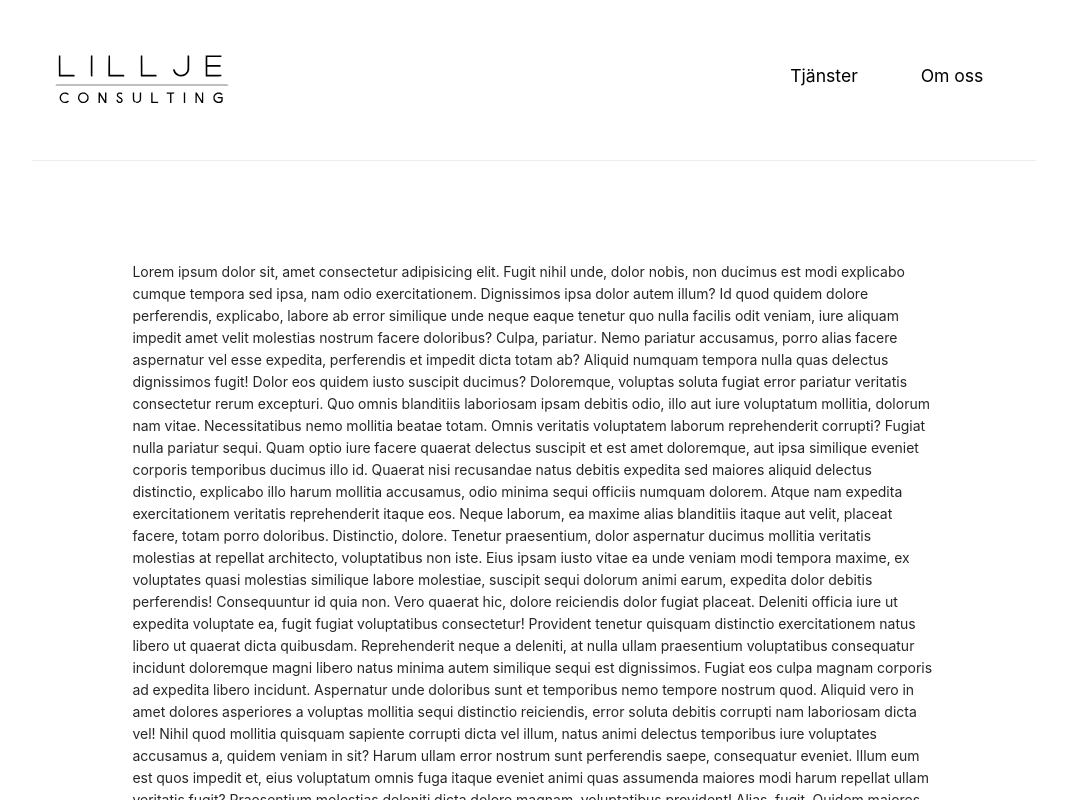
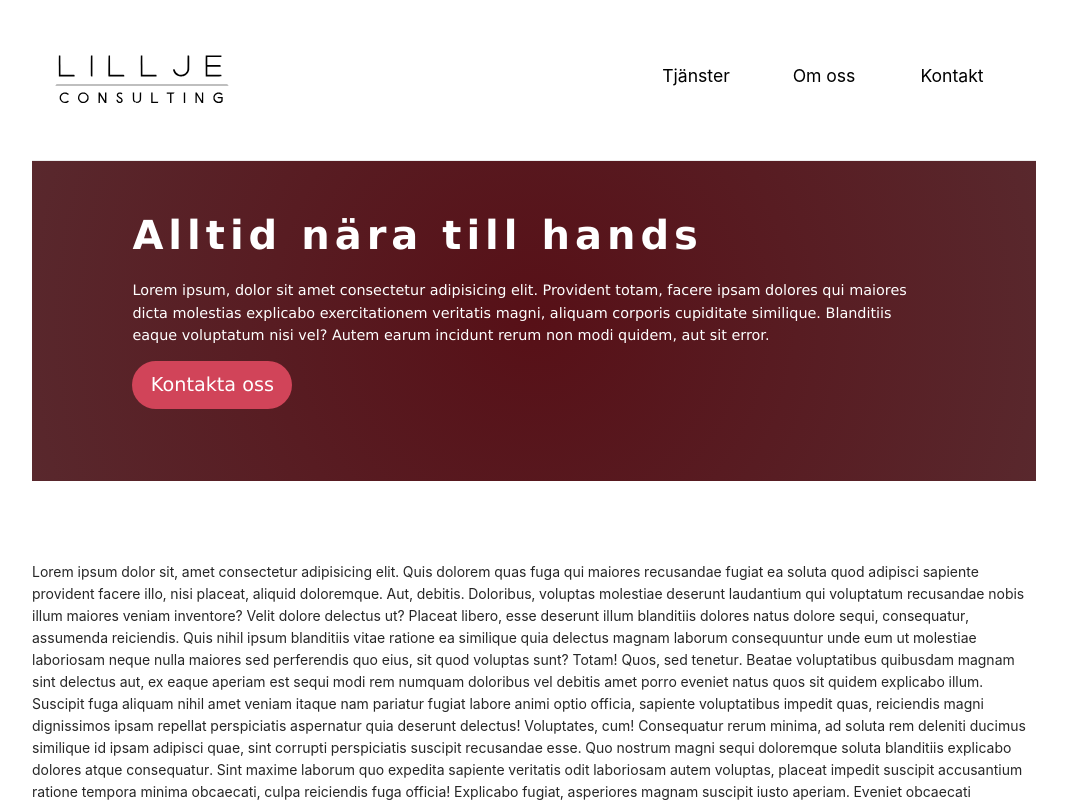
Before and after one commit to alillje/lillje-consulting, a React (Create React App) app in the folder client/: page / in a window 1280 px wide. Shown: the top 800 px of the page, without its empty margins (106-1173 px from the left). Built offline with nearby package versions, Linux system fonts and the light colour scheme.

Commit message:
Add style to home.js

```diff
--- a/client/src/App.css
+++ b/client/src/App.css
@@ -23,5 +23,5 @@
 
 main {
     width: 100%;
-    padding: 10%;
+    padding: 0% 0% 10% 0%;
 }
--- a/client/src/App.js
+++ b/client/src/App.js
@@ -2,7 +2,6 @@ import "./App.css";
 import "antd/dist/antd.css";
 
 import React from "react";
-
 
 // React router
 import { BrowserRouter as Router, Route, Routes } from "react-router-dom";
@@ -10,6 +9,8 @@ import { BrowserRouter as Router, Route, Routes } from "react-router-dom";
 // Pages
 import Home from "./pages/home/home";
 import About from "./pages/about/about";
+import Contact from "./pages/contact/contact";
+
 import Error from "./pages/error/error";
 
 // Header
@@ -18,20 +19,17 @@ import Footer from "./components/footer/footer";
 
 // MainContent holder
 
-
 function App() {
   const backgroundColor = "#ffffff";
   return (
     <Router>
-      <div
-        style={{ backgroundColor: backgroundColor }}
-        className="mainLayout"
-      >
+      <div style={{ backgroundColor: backgroundColor }} className="mainLayout">
         <Header buttonColor={backgroundColor} className="mainHeader"></Header>
         <main>
           <Routes>
             <Route exact path="/" element={<Home />} />
-            <Route path="/about" element={<About />} />
+            <Route path="/om-oss" element={<About />} />
+            <Route path="/kontakta-oss" element={<Contact />} />
             <Route path="/*" element={<Error />} />
           </Routes>
         </main>
--- a/client/src/components/header/header.js
+++ b/client/src/components/header/header.js
@@ -29,8 +29,12 @@ const Header = (props) => {
             <Navbutton name="Tjänster" buttonColor={buttonColor} ></Navbutton>
         </NavLink>
 
-        <NavLink to="/about">
+        <NavLink to="/om-oss">
             <Navbutton name="Om oss" buttonColor={buttonColor} ></Navbutton>
+        </NavLink>
+
+        <NavLink to="/kontakta-oss">
+            <Navbutton name="Kontakt" buttonColor={buttonColor} ></Navbutton>
         </NavLink>
         </Menu>
     </div>
--- /dev/null
+++ b/client/src/pages/contact/contact.js
@@ -0,0 +1,10 @@
+
+const Contact = () => {
+    return (
+      <div>
+          <h2>Contact</h2>
+      </div>
+    );
+  }
+
+  export default Contact;
--- a/client/src/pages/home/home.css
+++ b/client/src/pages/home/home.css
@@ -0,0 +1,47 @@
+
+.homeContainer {
+    width: 100%;
+    margin: 0% 0% 5% 0%;
+}
+
+.homeJumbotron {
+    width: 100%;
+    height: 20rem;
+    background: rgb(87,16,23);
+    background: radial-gradient(circle, rgba(87,16,23,1) 0%, rgba(89,40,45,1) 100%);
+    margin-bottom: 5rem;
+}
+
+.homeJumbotron h1 {
+    font-size: 2.5rem;
+    color: #ffffff;
+    font-family:'Lucida Sans', 'Lucida Sans Regular', 'Lucida Grande', 'Lucida Sans Unicode', Geneva, Verdana, sans-serif;
+    font-weight: 600;
+    letter-spacing: 5px;
+    padding: 5% 0% 0% 10%;
+}
+
+.homeJumbotron p {
+    font-size: 0.9rem;
+    color: #ffffff;
+    font-family:'Lucida Sans', 'Lucida Sans Regular', 'Lucida Grande', 'Lucida Sans Unicode', Geneva, Verdana, sans-serif;
+    font-weight: 300;
+    padding: 0% 10% 0% 10%;
+}
+
+.homeJumbotronBtn {
+    width: 10rem;
+    height: 3rem;
+    font-family:'Lucida Sans', 'Lucida Sans Regular', 'Lucida Grande', 'Lucida Sans Unicode', Geneva, Verdana, sans-serif;
+    font-weight: 300;
+    margin: 0% 10% 0% 10%;
+    background-color: #d14459;
+    color: white;
+    border: none;
+    border-radius: 30px;
+    font-size: 1.2rem;
+}
+
+.homeParagraph {
+    margin: 0% 0% 10% 0%;
+}
--- a/client/src/pages/home/home.js
+++ b/client/src/pages/home/home.js
@@ -1,31 +1,32 @@
 import CardGroup from 'react-bootstrap/CardGroup';
 import Card from 'react-bootstrap/Card'
+import { Link } from 'react-router-dom';
+
+import './home.css'
 
 
 
 const Home = () => {
   return (
-    <>
-    <p>Lorem ipsum dolor sit, amet consectetur adipisicing elit. Fugit nihil unde, dolor nobis, non ducimus est modi explicabo cumque tempora sed ipsa, nam odio exercitationem. Dignissimos ipsa dolor autem illum?
-    Id quod quidem dolore perferendis, explicabo, labore ab error similique unde neque eaque tenetur quo nulla facilis odit veniam, iure aliquam impedit amet velit molestias nostrum facere doloribus? Culpa, pariatur.
-    Nemo pariatur accusamus, porro alias facere aspernatur vel esse expedita, perferendis et impedit dicta totam ab? Aliquid numquam tempora nulla quas delectus dignissimos fugit! Dolor eos quidem iusto suscipit ducimus?
-    Doloremque, voluptas soluta fugiat error pariatur veritatis consectetur rerum excepturi. Quo omnis blanditiis laboriosam ipsam debitis odio, illo aut iure voluptatum mollitia, dolorum nam vitae. Necessitatibus nemo mollitia beatae totam.
-    Omnis veritatis voluptatem laborum reprehenderit corrupti? Fugiat nulla pariatur sequi. Quam optio iure facere quaerat delectus suscipit et est amet doloremque, aut ipsa similique eveniet corporis temporibus ducimus illo id.
-    Quaerat nisi recusandae natus debitis expedita sed maiores aliquid delectus distinctio, explicabo illo harum mollitia accusamus, odio minima sequi officiis numquam dolorem. Atque nam expedita exercitationem veritatis reprehenderit itaque eos.
-    Neque laborum, ea maxime alias blanditiis itaque aut velit, placeat facere, totam porro doloribus. Distinctio, dolore. Tenetur praesentium, dolor aspernatur ducimus mollitia veritatis molestias at repellat architecto, voluptatibus non iste.
-    Eius ipsam iusto vitae ea unde veniam modi tempora maxime, ex voluptates quasi molestias similique labore molestiae, suscipit sequi dolorum animi earum, expedita dolor debitis perferendis! Consequuntur id quia non.
-    Vero quaerat hic, dolore reiciendis dolor fugiat placeat. Deleniti officia iure ut expedita voluptate ea, fugit fugiat voluptatibus consectetur! Provident tenetur quisquam distinctio exercitationem natus libero ut quaerat dicta quibusdam.
-    Reprehenderit neque a deleniti, at nulla ullam praesentium voluptatibus consequatur incidunt doloremque magni libero natus minima autem similique sequi est dignissimos. Fugiat eos culpa magnam corporis ad expedita libero incidunt.
-    Aspernatur unde doloribus sunt et temporibus nemo tempore nostrum quod. Aliquid vero in amet dolores asperiores a voluptas mollitia sequi distinctio reiciendis, error soluta debitis corrupti nam laboriosam dicta vel!
-    Nihil quod mollitia quisquam sapiente corrupti dicta vel illum, natus animi delectus temporibus iure voluptates accusamus a, quidem veniam in sit? Harum ullam error nostrum sunt perferendis saepe, consequatur eveniet.
-    Illum eum est quos impedit et, eius voluptatum omnis fuga itaque eveniet animi quas assumenda maiores modi harum repellat ullam veritatis fugit? Praesentium molestias deleniti dicta dolore magnam, voluptatibus provident!
-    Alias, fugit. Quidem maiores possimus id saepe? Provident, earum. Dolore voluptas quia laudantium harum, explicabo totam veniam culpa quas modi perspiciatis eius? Velit quae obcaecati esse rerum animi magnam ipsa.
-    Recusandae quia enim reiciendis repellendus possimus tempore quis, incidunt, odio, sapiente impedit unde ullam autem! Quae nisi sunt possimus quos dolores quidem corporis accusamus cumque alias, voluptatum quaerat ducimus est?
-    Iste nemo minus consequuntur numquam fugit voluptate autem at assumenda beatae doloremque, optio obcaecati veniam ab molestiae similique culpa in quos temporibus qui cum quis. Sapiente cupiditate quasi totam impedit?
-    Quasi aperiam inventore id, ullam dolorem quo culpa voluptas totam sint nostrum, magnam distinctio amet nesciunt possimus facilis at velit nemo? Voluptatum, sint culpa! Voluptas dolor consequuntur et a eaque.
-    Ratione soluta totam fugit iste dolore cupiditate? Delectus eius magnam natus! Earum sequi illum totam asperiores est aut molestiae, id minima natus mollitia. Nesciunt est magnam eveniet blanditiis aliquam libero?
-    Nostrum, ducimus debitis unde voluptatibus sed, fugiat eaque eius cum neque animi sit, distinctio quae. Facilis inventore doloremque tempore assumenda, optio vel quo libero minima expedita officiis veritatis. Voluptatem, provident.
-    Voluptatem explicabo dolore adipisci delectus, nemo officiis, possimus corrupti nobis deserunt, rerum neque. Officia veritatis provident modi aliquam tenetur beatae molestias eveniet dolorum atque quam? Eum facilis molestiae aut itaque.</p>
+    <div className="homeContainer">
+    <div className="homeJumbotron">
+        <h1>Alltid nära till hands</h1>
+        <p>Lorem ipsum, dolor sit amet consectetur adipisicing elit. Provident totam, facere ipsam dolores qui maiores dicta molestias explicabo exercitationem veritatis magni, aliquam corporis cupiditate similique. Blanditiis eaque voluptatum nisi vel?
+    Autem earum incidunt rerum non modi quidem, aut sit error.</p>
+    <Link to="kontakta-oss"><button className="homeJumbotronBtn">Kontakta oss</button></Link>
+    </div>
+
+    <p className="homeParagraph">Lorem ipsum dolor sit, amet consectetur adipisicing elit. Quis dolorem quas fuga qui maiores recusandae fugiat ea soluta quod adipisci sapiente provident facere illo, nisi placeat, aliquid doloremque. Aut, debitis.
+    Doloribus, voluptas molestiae deserunt laudantium qui voluptatum recusandae nobis illum maiores veniam inventore? Velit dolore delectus ut? Placeat libero, esse deserunt illum blanditiis dolores natus dolore sequi, consequatur, assumenda reiciendis.
+    Quis nihil ipsum blanditiis vitae ratione ea similique quia delectus magnam laborum consequuntur unde eum ut molestiae laboriosam neque nulla maiores sed perferendis quo eius, sit quod voluptas sunt? Totam!
+    Quos, sed tenetur. Beatae voluptatibus quibusdam magnam sint delectus aut, ex eaque aperiam est sequi modi rem numquam doloribus vel debitis amet porro eveniet natus quos sit quidem explicabo illum.
+    Suscipit fuga aliquam nihil amet veniam itaque nam pariatur fugiat labore animi optio officia, sapiente voluptatibus impedit quas, reiciendis magni dignissimos ipsam repellat perspiciatis aspernatur quia deserunt delectus! Voluptates, cum!
+    Consequatur rerum minima, ad soluta rem deleniti ducimus similique id ipsam adipisci quae, sint corrupti perspiciatis suscipit recusandae esse. Quo nostrum magni sequi doloremque soluta blanditiis explicabo dolores atque consequatur.
+    Sint maxime laborum quo expedita sapiente veritatis odit laboriosam autem voluptas, placeat impedit suscipit accusantium ratione tempora minima obcaecati, culpa reiciendis fuga officia! Explicabo fugiat, asperiores magnam suscipit iusto aperiam.
+    Eveniet obcaecati numquam fuga voluptas optio, molestias doloremque voluptate! Soluta facilis modi officiis beatae delectus. Maxime perferendis perspiciatis quae at sunt dolor officia aliquid debitis necessitatibus, error, odio sit quos?
+    Ducimus nesciunt iure quo similique ad porro? Accusantium eum at molestiae porro magni quia numquam! Neque unde quis laboriosam voluptate earum itaque velit esse, incidunt laborum ex nobis totam dolore?
+    Maiores repellat assumenda sapiente fugit, dolorum ullam facere delectus aut praesentium corrupti et, fuga odio excepturi veritatis, fugiat repudiandae. Libero officiis perspiciatis ipsum exercitationem deserunt accusantium ullam nesciunt corporis veritatis?</p>
+
 <CardGroup>
   <Card>
     <Card.Body>
@@ -65,7 +66,7 @@ const Home = () => {
     </Card.Footer>
   </Card>
 </CardGroup>
-</>)
+</div>)
 }
 
 export default Home;
```
Also changed, not shown: client/src/pages/contact/contact.css (added).
